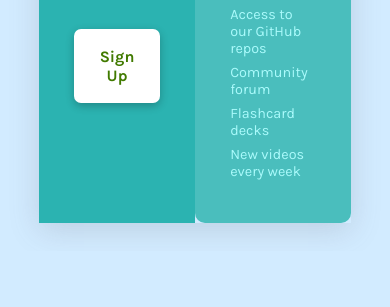
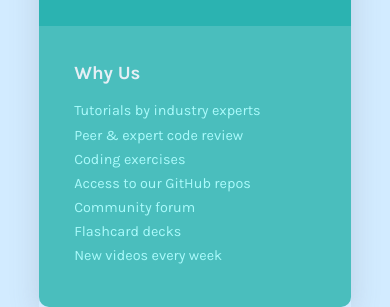
Before and after one commit to AhmedTounsi2001/Frontend-mentor-7, a plain HTML site: page index.html in a window 390 px wide. Shown: the part 593-900 px from the top of the page. Before the commit the page ends 844 px from the top, so only its background shows below. Drawn offline with Linux system fonts and the light colour scheme.

Commit message:
Update style.css

```diff
--- a/style.css
+++ b/style.css
@@ -123,6 +123,15 @@
         .hero {
             width: 80%;
         }
+        main {
+            display: flex;
+            flex-direction: column;
+            justify-content: center;
+            color: hsl(204, 43%, 93%);
+        }
+        main>div {
+            min-width: 100%;
+        }
         .head {
             padding: 2.5em;
         }
```
